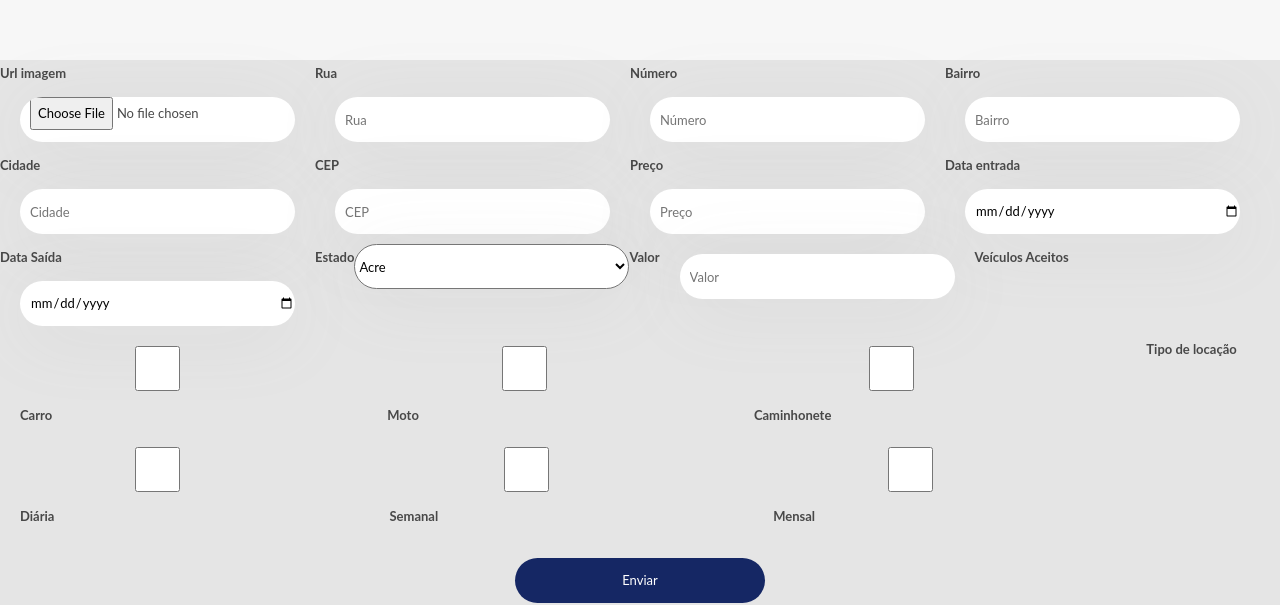
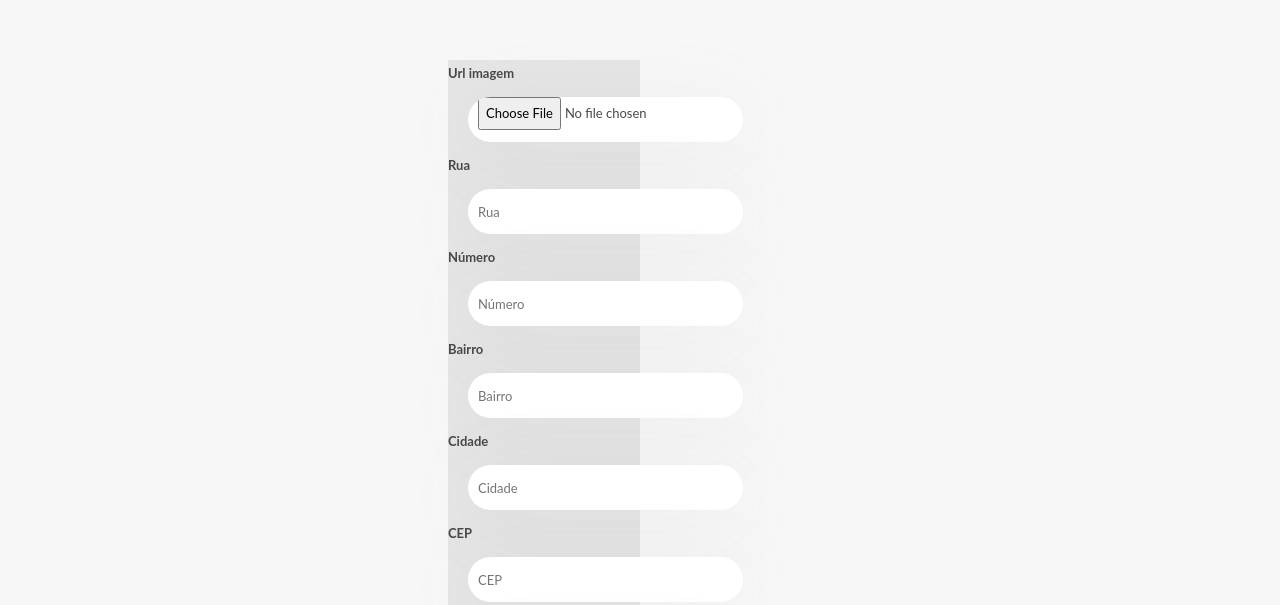
Before and after one commit to bermarques/estacionaai, a React (Create React App) app: page /parking in a window 1280 px wide. Shown: the part 196-801 px from the top of the page. Built offline with nearby package versions, Linux system fonts and the light colour scheme.

Commit message:
fix: Fix form style

```diff
--- a/src/Style/ParkingForm/style.css
+++ b/src/Style/ParkingForm/style.css
@@ -1,14 +1,10 @@
-.master-page {
-  display: flex;
-  flex-direction: column;
-  align-items: center;
-}
-
 .master {
   display: flex;
   flex-direction: column;
   align-items: center;
   justify-content: center;
+  margin-left: 35%;
+  width: 15%;
 }
 
 .input-form {
--- a/src/Style/globalStyles.js
+++ b/src/Style/globalStyles.js
@@ -42,7 +42,8 @@ export const StyledLabel = styled.label`
 
 export const StyledForm = styled.form`
   display: flex;
-  flex-wrap: wrap;
+  flex-direction: column;
+  justify-content: center;
   width: 100vw;
   max-width: 100%;
 `;
```
